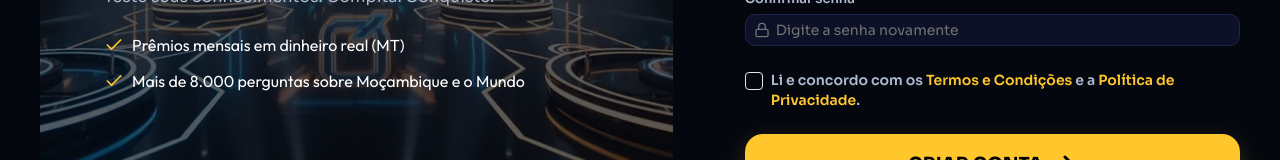
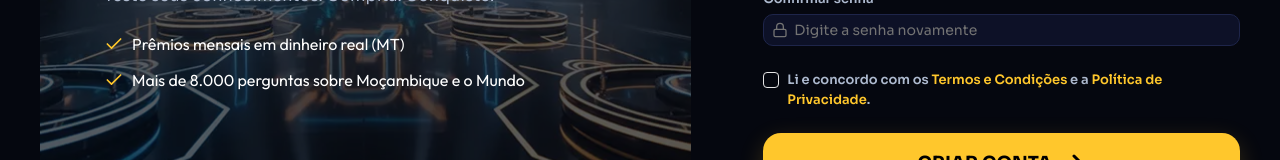
Before and after one commit to renzi-fidele-frontend/quem-sabe-mais, a Next.js app: page /cadastro in a window 1280 px wide. Shown: the part 597-757 px from the top of the page. Built offline with nearby package versions, Linux system fonts and the light colour scheme; no server answers; what @zxcvbn-ts/core would draw is missing.

Commit message:
feat: Criando a sessão do jogador logado após o usuário iniciar a partida

```diff
--- a/app/(auth)/_actions.ts
+++ b/app/(auth)/_actions.ts
@@ -1,18 +1,24 @@
 "use server";
+import { criarSessao } from "@/lib/auth/session";
+import { criptografarSenha } from "@/lib/auth/password";
 import { IUsuario, Usuario } from "@/models/Usuario";
+import { dbConnect } from "@/lib/dbConnect";
 
 // TODO: Adicionando a funcionalidade de criar uma conta
 export async function criarConta(formData: FormData) {
+   await dbConnect();
+
    const nomeCompleto = formData.get("nome_real") as string;
    const nickname = formData.get("username") as string;
    const email = formData.get("email") as string;
-   const passwordHash = formData.get("senha") as string;
+   const senha = formData.get("senha") as string;
    const confirmacao_senha = formData.get("confirmacao_senha") as string;
    const phoneMpesa = formData.get("telefone") as string;
+   const passwordHash = await criptografarSenha(senha);
 
    try {
       // Resolvendo os erros
-      if (confirmacao_senha !== passwordHash) {
+      if (confirmacao_senha !== senha) {
          throw new Error("As senhas devem ser iguais!");
       }
       if (passwordHash.length < 8) {
@@ -22,7 +28,7 @@ export async function criarConta(formData: FormData) {
       const usuario = new Usuario({ nomeCompleto, nickname, email, passwordHash, phoneMpesa }) as IUsuario;
       await usuario.save();
 
-      return { usuario };
+      await criarSessao(usuario._id.toString());
 
       // TODO: Implementar autenticação
    } catch (error) {
--- a/app/(auth)/_components/SignUpForm.tsx
+++ b/app/(auth)/_components/SignUpForm.tsx
@@ -138,9 +138,9 @@ const SignUpForm = () => {
          </fieldset>
          {/* Termos e condições */}
          <fieldset className="my-6">
-            <div className="flex gap-2">
-               <Checkbox required id="termos_condicoes" className="size-4.5 mt-0.5" />
-               <label htmlFor="termos_condicoes" className="[&_a]:text-tema text-sm! cursor-pointer">
+            <div className="flex gap-2 ">
+               <Checkbox required id="termos_condicoes" className="size-4 mt-0.5" />
+               <label htmlFor="termos_condicoes" className="[&_a]:text-tema [&_a]:hover:underline text-[13px]! cursor-pointer w-[85%]">
                   Li e concordo com os <Link href="/termos_e_condicoes">Termos e Condições</Link> e a{" "}
                   <Link href="/politica_de_privacidade">Política de Privacidade</Link>.
                </label>
--- a/app/(auth)/cadastro/page.tsx
+++ b/app/(auth)/cadastro/page.tsx
@@ -1,8 +1,13 @@
+import { obterSessao } from "@/lib/auth/session";
 import AuthCta from "../_components/AuthCta";
 import SignUpForm from "../_components/SignUpForm";
 import { Lock } from "lucide-react";
 
-const page = () => {
+const page = async () => {
+   const usuario = await obterSessao();
+   console.log("Fazendo o debug...");
+   console.log({ usuario });
+
    return (
       <>
          <h6 className="text-3xl font-black text-white">Comece sua jornada!</h6>
```
Also changed, not shown: lib/auth/password.ts (renamed from lib/criptografarSenha.ts).
